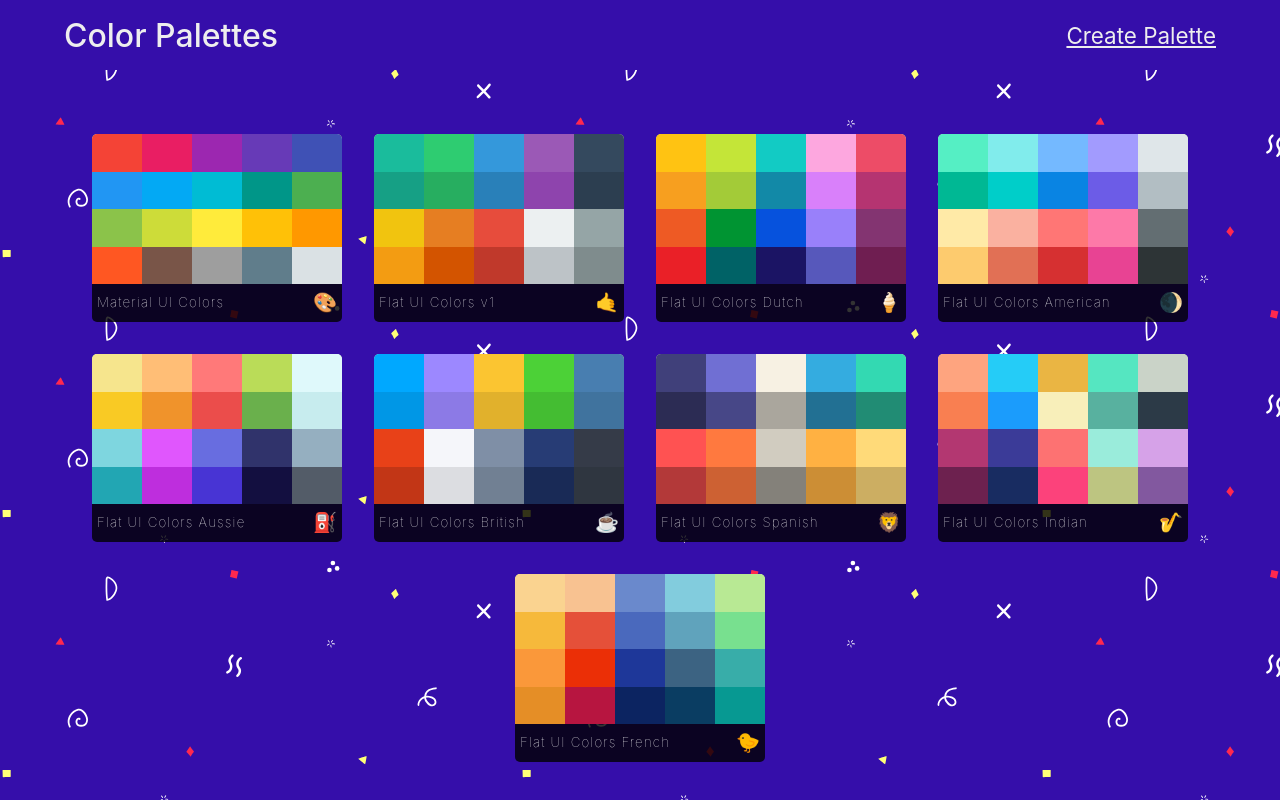
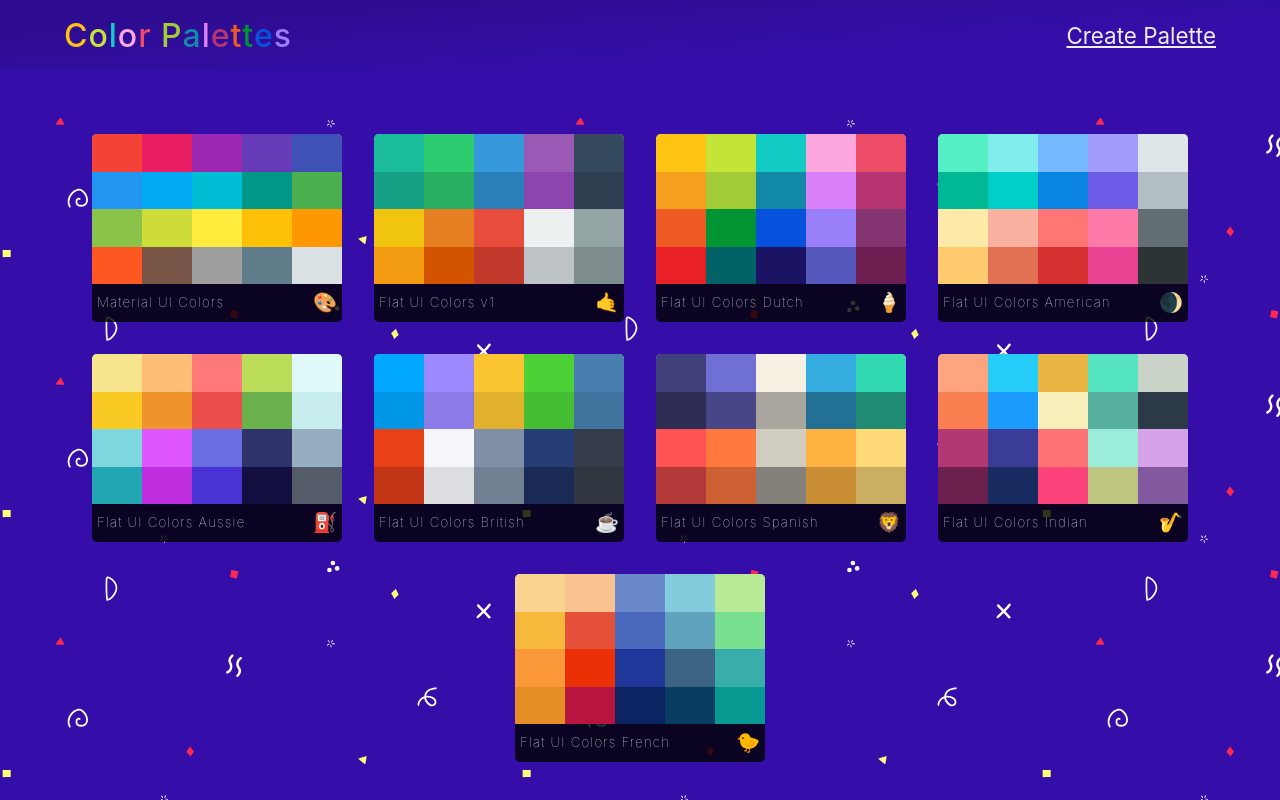
Before and after one commit to AdoDragicevic/Palettes, a React (Create React App) app: page / in a window 1280 px wide. Built offline with nearby package versions, Linux system fonts and the light colour scheme; the HTML template or start-up script is replaced by a standard one.

Commit message:
Separate PaleteListNav

```diff
--- a/src/App.js
+++ b/src/App.js
@@ -3,6 +3,7 @@ import { Switch, Route } from "react-router-dom";
 import { TransitionGroup, CSSTransition } from "react-transition-group";
 import Palette from './Palette';
 import PaletteList from "./PaletteList";
+import PaletteListNav from './PaletteListNav';
 import NewPaletteForm from './NewPaletteForm';
 import seedColors from './seedColors';
 import { generatePalette } from "./colorHelpers";
@@ -62,6 +63,7 @@ class App extends Component {
                   path="/"
                   render={ (routeProps) => (
                     <Page>
+                      <PaletteListNav />
                       <PaletteList
                         { ...routeProps }
                         palettes={palettes}
--- /dev/null
+++ b/src/ColorfulHeader.js
@@ -0,0 +1,21 @@
+import { withStyles } from "@material-ui/styles";
+import styles from "./styles/ColorfulHeaderStyles";
+
+function ColorfulHeader({ classes, txt, colors }) {
+  if (!txt) return null;
+  let content = txt;
+  if (colors && txt.length <= colors.length) {
+    content = txt.split("").map((ltr, i) => (
+      <span
+        className={classes.letter}
+        key={i}
+        style={{ color: colors[i] }}
+      >
+        {ltr}
+      </span>
+    ));
+  }
+  return <h1 className={classes.ColorfulHeader}>{content}</h1>;
+};
+
+export default withStyles(styles)(ColorfulHeader);
--- a/src/PaletteList.js
+++ b/src/PaletteList.js
@@ -1,5 +1,4 @@
 import { Component } from "react";
-import { Link } from "react-router-dom";
 import { withStyles } from "@material-ui/styles";
 import { CSSTransition, TransitionGroup } from "react-transition-group";
 import MiniPalette from "./MiniPalette";
@@ -15,6 +14,7 @@ import ListItemText from '@material-ui/core/ListItemText';
 import DialogTitle from '@material-ui/core/DialogTitle';
 import blue from "@material-ui/core/colors/blue";
 import red from "@material-ui/core/colors/red";
+
 
 class PaletteList extends Component {
 
@@ -45,11 +45,6 @@ class PaletteList extends Component {
     const { openDeleteDialog } = this.state;
     return (
       <div className={classes.root}>
-        <nav className={classes.nav}>
-            <h1 className={classes.heading}>Color Palettes</h1>
-            <Link to="/palette/new">Create Palette</Link>
-          </nav>
-
         <div className={classes.container}>
           <TransitionGroup className={classes.palettes}>
             {palettes.map( palette => (
--- /dev/null
+++ b/src/PaletteListNav.js
@@ -0,0 +1,20 @@
+import { Link } from "react-router-dom";
+import { withStyles } from "@material-ui/styles";
+import ColorfulHeader from "./ColorfulHeader";
+import headerColors from "./headerColors.js";
+import styles from "./styles/PaletteListNavStyles";
+
+function PaletteListNav({ classes }) {
+  const headerLetterColors = headerColors[Math.floor(Math.random() * headerColors.length)];
+  return (
+    <nav className={classes.nav}>
+      <ColorfulHeader
+        txt="Color Palettes"
+        colors={headerLetterColors}
+      />
+      <Link to="/palette/new">Create Palette</Link>
+    </nav>
+  )
+};
+
+export default withStyles(styles)(PaletteListNav);
--- /dev/null
+++ b/src/headerColors.js
@@ -0,0 +1,7 @@
+import seedColors from "./seedColors";
+
+const headerColors = seedColors.map(palette => palette.colors.map(color => color.color));
+
+console.log(headerColors);
+
+export default headerColors;
--- a/src/index.css
+++ b/src/index.css
@@ -6,6 +6,7 @@ body {
   -webkit-font-smoothing: antialiased;
   -moz-osx-font-smoothing: grayscale;
   box-sizing: border-box;
+  background-color: #350EAA;
 }
 
 code {
--- /dev/null
+++ b/src/styles/ColorfulHeaderStyles.js
@@ -0,0 +1,13 @@
+const styles = {
+    ColorfulHeader: {
+        fontSize: "2rem",
+        paddingLeft: "5vw",
+        fontWeight: "500",
+        letterSpacing: "1px"
+    },
+    letter: {
+        transition: "all 2s ease"
+    }
+};
+
+export default styles;
--- a/src/styles/MiniPaletteStyles.js
+++ b/src/styles/MiniPaletteStyles.js
@@ -29,7 +29,6 @@ const styles = {
         backgroundColor: "#dae1e4",
         height: "150px",
         width: "100%",
-
         overflow: "hidden"
     },
     footer: {
--- a/src/styles/NavbarStyles.js
+++ b/src/styles/NavbarStyles.js
@@ -5,7 +5,8 @@ const styles = {
         display: "flex",
         alignItems: "center",
         justifyContent: "flex-start",
-        height: "6vh"
+        height: "6vh",
+        backgroundColor: "#FEFEFE"
     },
     logo: {
         marginRight: "15px",
--- /dev/null
+++ b/src/styles/PaletteListNavStyles.js
@@ -0,0 +1,25 @@
+const styles = {
+    nav: {
+        backgroundColor: "rgb(53, 14, 170)",
+        background: "linear-gradient(176deg, rgba(45,12,145,1) 19%, rgba(53,14,170,1) 72%)",
+        marginBottom: "3rem",
+        height: "70px",
+        display: "flex",
+        width: "100%",
+        justifyContent: "space-between",
+        alignItems: "center",
+        color: "#eee",
+        "& a": {
+            color: "#eee",
+            paddingRight: "5vw",
+            fontSize: "1.4rem"
+        }
+    },
+    heading: {
+        fontSize: "2rem",
+        paddingLeft: "5vw",
+        fontWeight: "500"
+    }
+};
+
+export default styles;
--- a/src/styles/PaletteListStyles.js
+++ b/src/styles/PaletteListStyles.js
@@ -18,26 +18,6 @@ const styles = {
         backgroundAttachment: "fixed",
         overflow: "auto",
     },
-    nav: {
-        backgroundColor: "rgba(53, 14, 170, 1)",
-        marginBottom: "3rem",
-        height: "70px",
-        display: "flex",
-        width: "100%",
-        justifyContent: "space-between",
-        alignItems: "center",
-        color: "#eee",
-        "& a": {
-            color: "#eee",
-            paddingRight: "5vw",
-            fontSize: "1.4rem"
-        }
-    },
-    heading: {
-        fontSize: "2rem",
-        paddingLeft: "5vw",
-        fontWeight: "500"
-    },
     container: {
         margin: "0 auto",
         width: "90%",
@@ -55,18 +35,6 @@ const styles = {
         display: "flex",
         flexWrap: "wrap",
         justifyContent: "center"
-        /*
-        display: "grid",
-        gridTemplateColumns: "repeat(3, 30%)",
-        gridGap: "2.5rem",
-        [sizes("md")]: {
-            gridTemplateColumns: "repeat(2, 50%)"
-        },
-        [sizes("xs")]: {
-            gridTemplateColumns: "repeat(1, 100%)",
-            gridGap: "1.5rem",
-        }
-        */
     }
 };
 
```
Also changed, not shown: src/styles/bg.svg, 1 other file (tests, documents, lock files or other folders).
